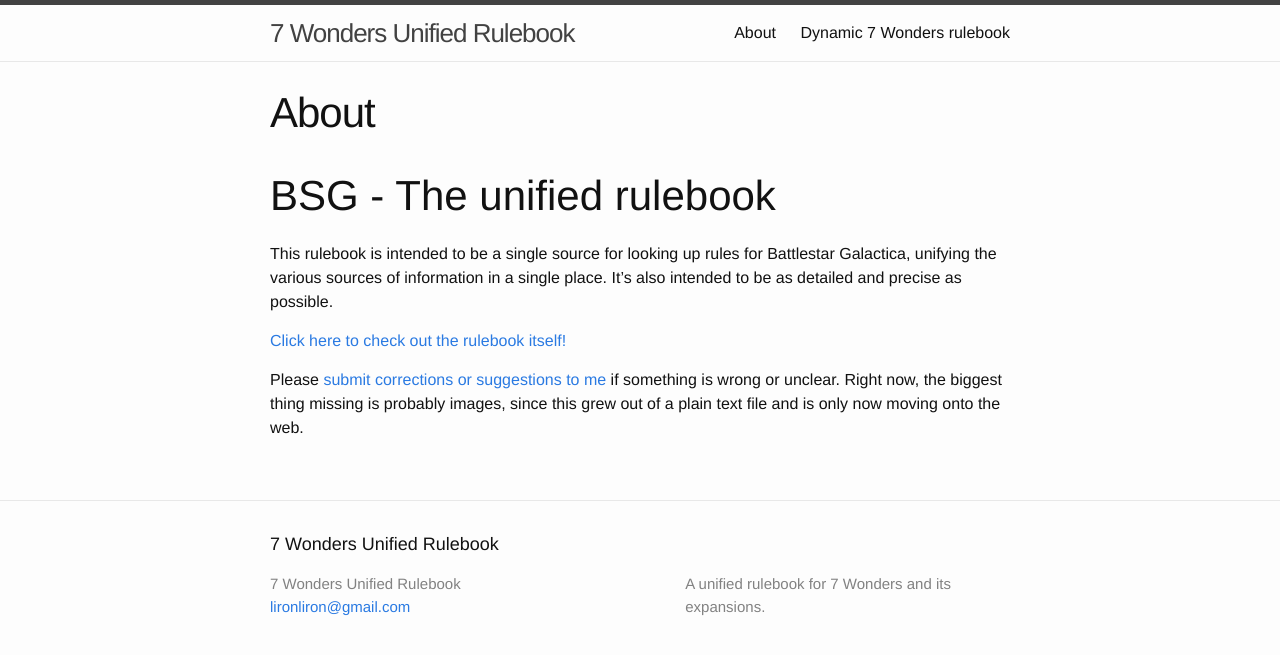
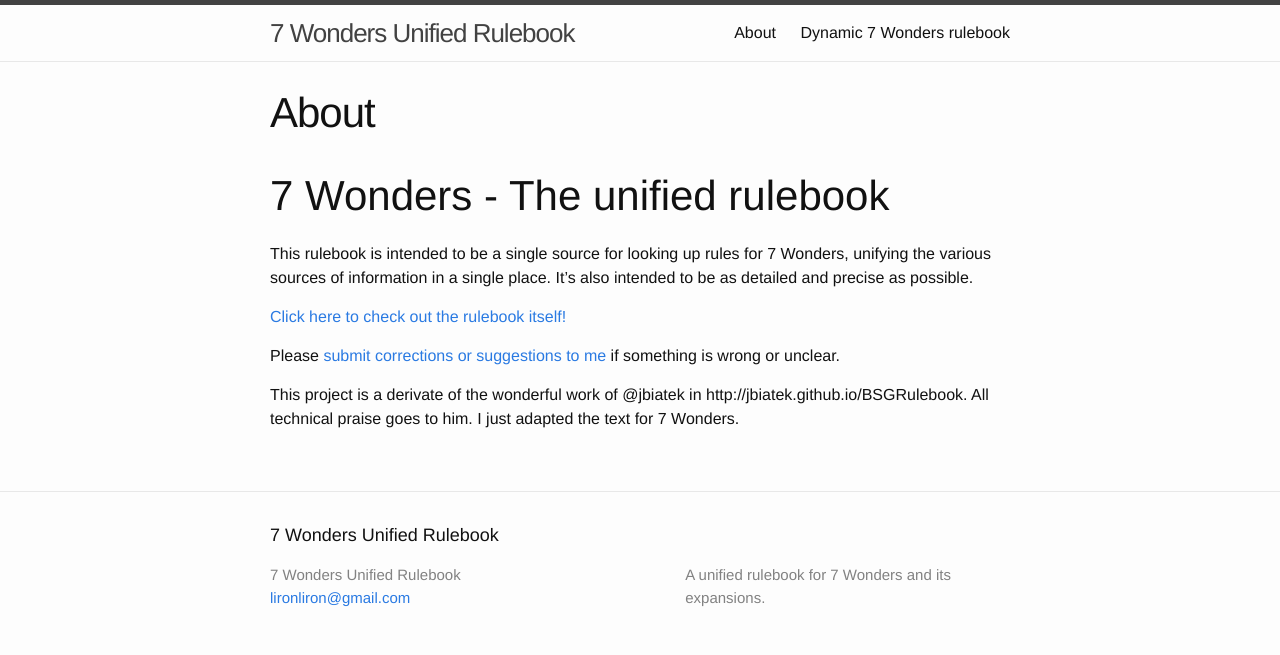
Before and after one commit to LironCareto/7wRulebook, a Jekyll site: the page built from index.md, in a window 1280 px wide. Shown: the top 655 px of the page. Built offline with Jekyll 4.4.1, drawn with Linux system fonts in a browser that asks for light colours.

Commit message:
index.md

```diff
--- a/index.md
+++ b/index.md
@@ -3,10 +3,12 @@ layout: page
 title: About
 ---
 
-# BSG - The unified rulebook
+# 7 Wonders - The unified rulebook
 
-This rulebook is intended to be a single source for looking up rules for Battlestar Galactica, unifying the various sources of information in a single place. It's also intended to be as detailed and precise as possible.
+This rulebook is intended to be a single source for looking up rules for 7 Wonders, unifying the various sources of information in a single place. It's also intended to be as detailed and precise as possible.
 
-[Click here to check out the rulebook itself!](rulebook.html)
+[Click here to check out the rulebook itself!](http://lironcareto.github.io/7wRulebook/rulebook.html)
 
-Please [submit corrections or suggestions to me](https://github.com/jbiatek/BSGRulebook/issues) if something is wrong or unclear. Right now, the biggest thing missing is probably images, since this grew out of a plain text file and is only now moving onto the web.
+Please [submit corrections or suggestions to me](https://github.com/lironcareto/7wRulebook/issues) if something is wrong or unclear.
+
+This project is a derivate of the wonderful work of @jbiatek in http://jbiatek.github.io/BSGRulebook. All technical praise goes to him. I just adapted the text for 7 Wonders.
```
